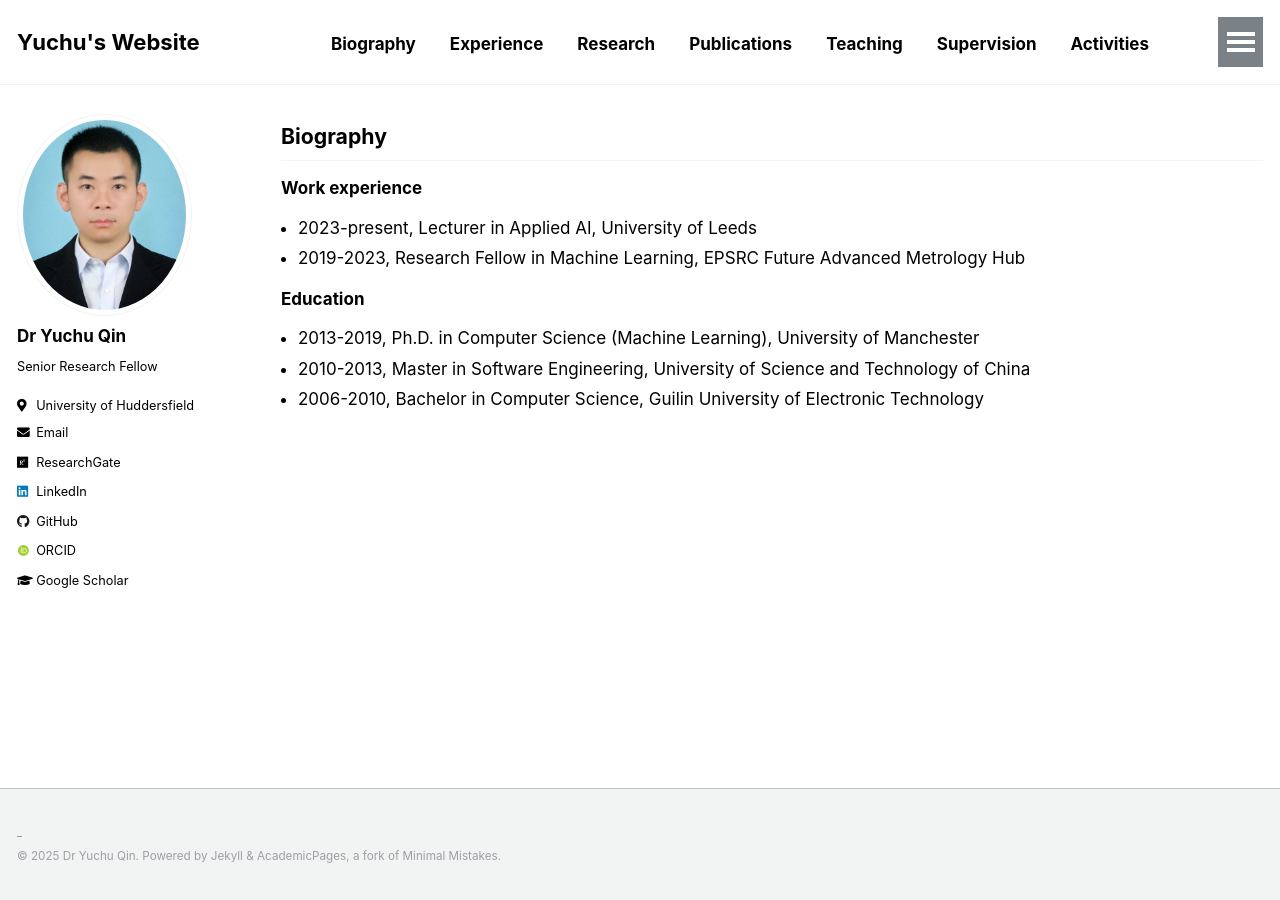
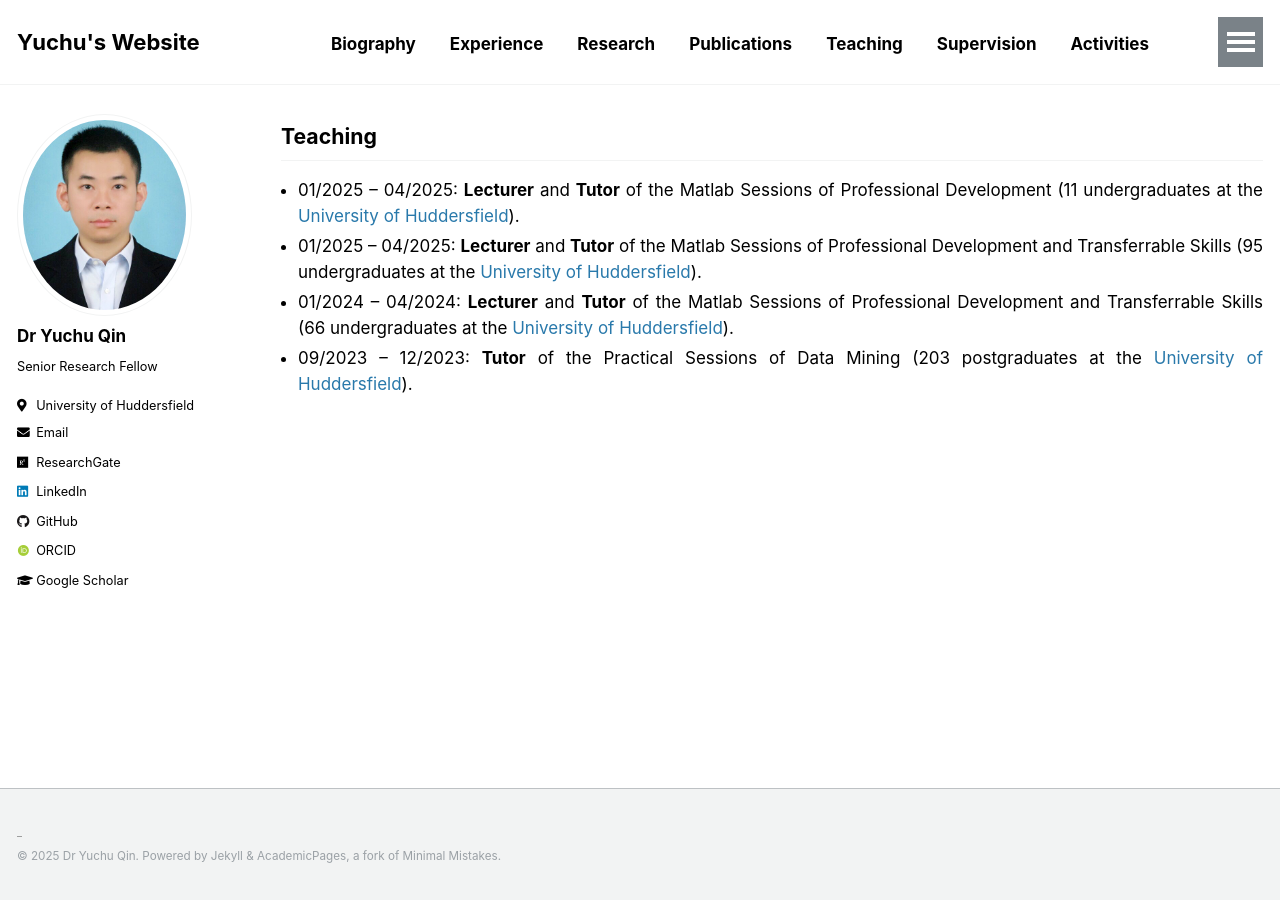
Before and after one commit to yuchu-qin/yuchu-qin.github.io, a Jekyll site: the page built from _pages/teaching.md, in a window 1280 px wide. Built offline with Jekyll 4.4.1, drawn with Linux system fonts in a browser that asks for light colours; some web fonts are replaced; our own code applies the rules of GitHub Pages for plain Markdown files.

Commit message:
Update teaching.md

```diff
--- a/_pages/teaching.md
+++ b/_pages/teaching.md
@@ -1,17 +1,10 @@
 ---
-permalink: /biography/
+permalink: /teaching/
 author_profile: true
 ---
 
-
-
-## Biography
-
-### Work experience
-- 2023-present, Lecturer in Applied AI, University of Leeds
-- 2019-2023,  Research Fellow in Machine Learning, EPSRC Future Advanced Metrology Hub
-
-### Education
-- 2013-2019, Ph.D. in Computer Science (Machine Learning), University of Manchester
-- 2010-2013, Master in Software Engineering, University of Science and Technology of China
-- 2006-2010, Bachelor in Computer Science, Guilin University of Electronic Technology
+## Teaching
+- 01/2025 – 04/2025: **Lecturer** and **Tutor** of the Matlab Sessions of Professional Development (11 undergraduates at the [University of Huddersfield](https://www.hud.ac.uk/)).
+- 01/2025 – 04/2025: **Lecturer** and **Tutor** of the Matlab Sessions of Professional Development and Transferrable Skills (95 undergraduates at the [University of Huddersfield](https://www.hud.ac.uk/)).
+- 01/2024 – 04/2024: **Lecturer** and **Tutor** of the Matlab Sessions of Professional Development and Transferrable Skills (66 undergraduates at the [University of Huddersfield](https://www.hud.ac.uk/)).
+- 09/2023 – 12/2023: **Tutor** of the Practical Sessions of Data Mining (203 postgraduates at the [University of Huddersfield](https://www.hud.ac.uk/)).
```
